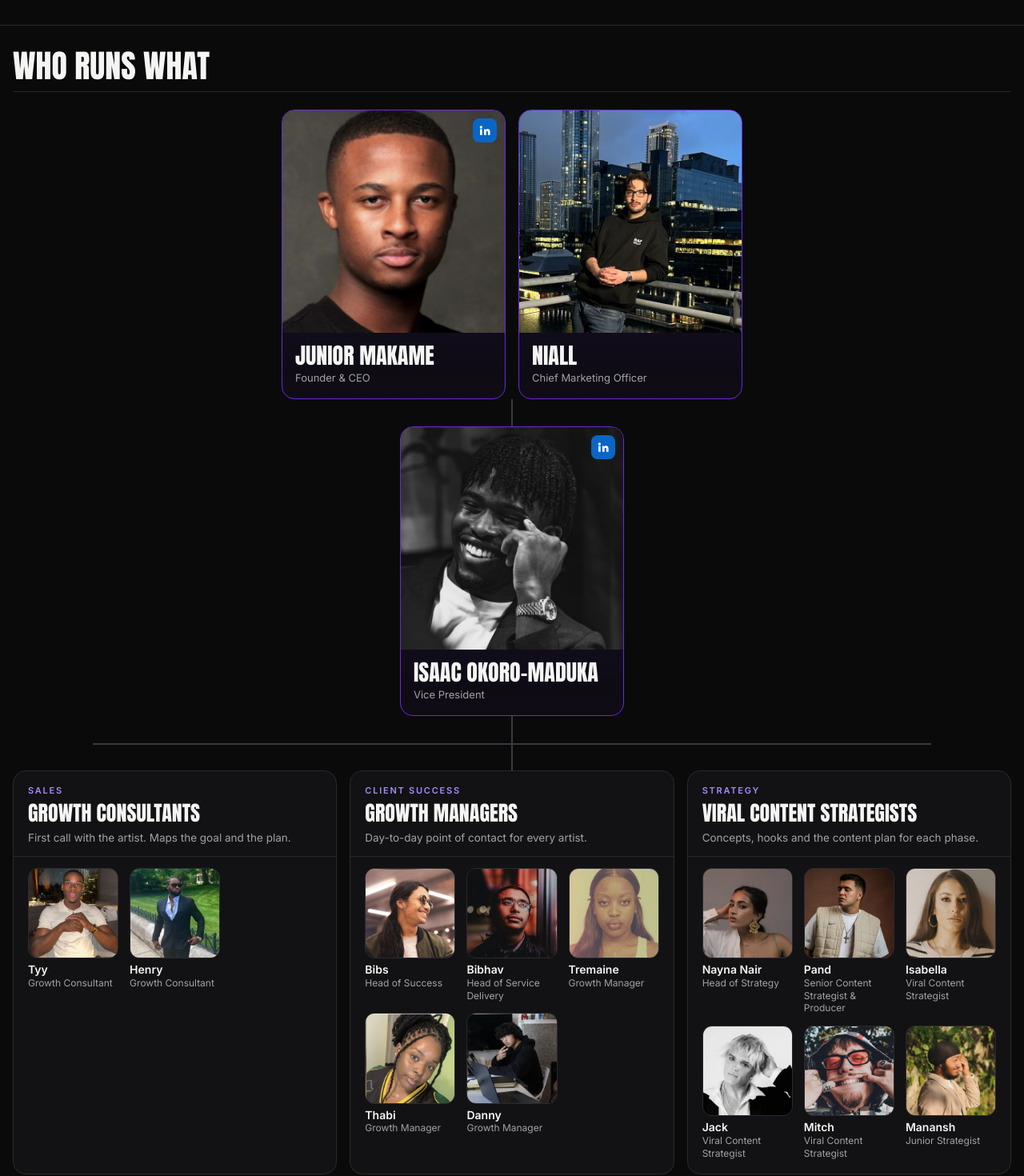
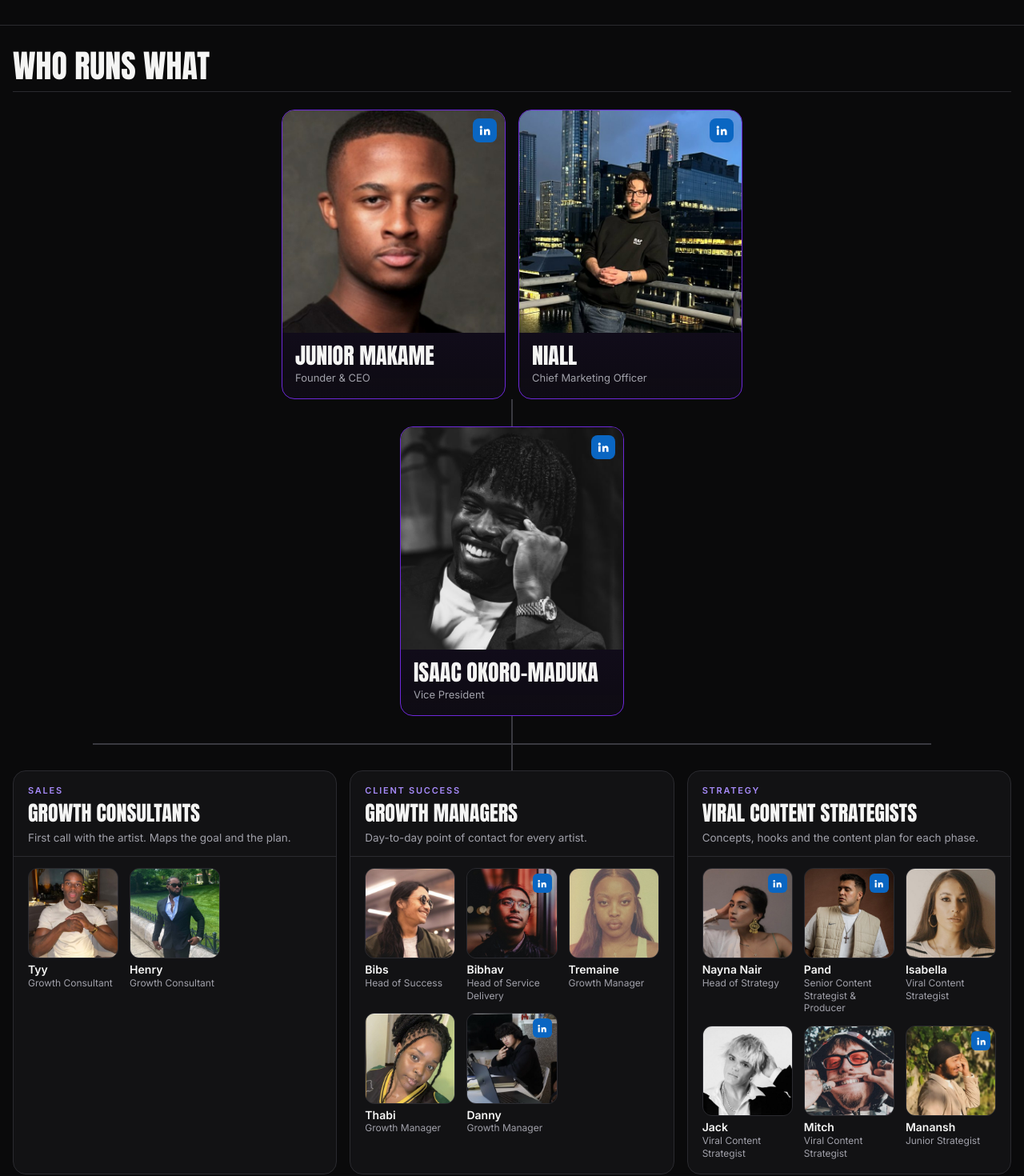
Before and after one commit to isaac-rapville/rapville-case-studies, a plain HTML site: page team.html in a window 1280 px wide. Shown: the part 362-1832 px from the top of the page at 80% size. Drawn offline with Linux system fonts and the light colour scheme.

Commit message:
Team: LinkedIn links for Niall, Pand, Nayna, Bibhav, Manansh and Danny
Co-Authored-By: Claude Opus 5.5 <noreply@anthropic.com>
Claude-Session: https://claude.ai/code/session_0136qTBmhKNJ9QXRy4zr9QTb

```diff
--- a/team.html
+++ b/team.html
@@ -193,7 +193,7 @@ a.crow:hover{border-color:var(--acc)}
     <div class="org">
       <div class="tier">
         <a class="person lead" href="https://www.linkedin.com/in/junior-makame-a217b4236/" target="_blank" rel="noopener" aria-label="Junior Makame on LinkedIn"><div class="ph"><img src="images/team/junior.jpg" alt="Junior Makame"></div><div class="meta"><div class="nm">Junior Makame</div><div class="rl">Founder &amp; CEO</div></div><span class="li" aria-hidden="true"><svg viewBox="0 0 24 24"><path d="M4.98 3.5a2.5 2.5 0 1 1 0 5 2.5 2.5 0 0 1 0-5ZM3 9.75h4v11H3v-11Zm6.5 0h3.8v1.5h.06c.53-1 1.83-2.05 3.77-2.05 4.03 0 4.77 2.65 4.77 6.1v5.45h-4v-4.83c0-1.15-.02-2.63-1.6-2.63-1.6 0-1.85 1.25-1.85 2.55v4.91h-4v-11Z"/></svg></span></a>
-        <div class="person lead"><div class="ph"><img src="images/team/niall.jpg" alt="Niall"></div><div class="meta"><div class="nm">Niall</div><div class="rl">Chief Marketing Officer</div></div></div>
+        <a class="person lead" href="https://www.linkedin.com/in/niall-morris-1078622b8/" target="_blank" rel="noopener" aria-label="Niall Morris on LinkedIn"><div class="ph"><img src="images/team/niall.jpg" alt="Niall"></div><div class="meta"><div class="nm">Niall</div><div class="rl">Chief Marketing Officer</div></div><span class="li" aria-hidden="true"><svg viewBox="0 0 24 24"><path d="M4.98 3.5a2.5 2.5 0 1 1 0 5 2.5 2.5 0 0 1 0-5ZM3 9.75h4v11H3v-11Zm6.5 0h3.8v1.5h.06c.53-1 1.83-2.05 3.77-2.05 4.03 0 4.77 2.65 4.77 6.1v5.45h-4v-4.83c0-1.15-.02-2.63-1.6-2.63-1.6 0-1.85 1.25-1.85 2.55v4.91h-4v-11Z"/></svg></span></a>
       </div>
       <div class="stem"></div>
       <div class="tier">
@@ -241,8 +241,8 @@ a.crow:hover{border-color:var(--acc)}
 /* ---------- Edit team here ---------- */
 const DEPTS = [
   {k:"Sales", name:"Growth Consultants", what:"First call with the artist. Maps the goal and the plan.", people:[["Tyy","Growth Consultant","images/team/tyy.jpg"],["Henry","Growth Consultant","images/team/henry.jpg"]]},
-  {k:"Client success", name:"Growth Managers", what:"Day-to-day point of contact for every artist.", people:[["Bibs","Head of Success","images/team/bibs.jpg"],["Bibhav","Head of Service Delivery","images/team/bibhav.jpg"],["Tremaine","Growth Manager","images/team/tremaine.jpg"],["Thabi","Growth Manager","images/team/thabi.jpg"],["Danny","Growth Manager","images/team/danny.jpg"]]},
-  {k:"Strategy", name:"Viral Content Strategists", what:"Concepts, hooks and the content plan for each phase.", people:[["Nayna Nair","Head of Strategy","images/team/nayna.jpg"],["Pand","Senior Content Strategist & Producer","images/team/pand.jpg"],["Isabella","Viral Content Strategist","images/team/isabella.jpg"],["Jack","Viral Content Strategist","images/team/jack.jpg"],["Mitch","Viral Content Strategist","images/team/mitch.jpg"],["Manansh","Junior Strategist","images/team/manansh.jpg"]]},
+  {k:"Client success", name:"Growth Managers", what:"Day-to-day point of contact for every artist.", people:[["Bibs","Head of Success","images/team/bibs.jpg"],["Bibhav","Head of Service Delivery","images/team/bibhav.jpg","https://www.linkedin.com/in/bibhav-pradhan/"],["Tremaine","Growth Manager","images/team/tremaine.jpg"],["Thabi","Growth Manager","images/team/thabi.jpg"],["Danny","Growth Manager","images/team/danny.jpg","https://www.linkedin.com/in/danny-biddlecombe-929811275/"]]},
+  {k:"Strategy", name:"Viral Content Strategists", what:"Concepts, hooks and the content plan for each phase.", people:[["Nayna Nair","Head of Strategy","images/team/nayna.jpg","https://www.linkedin.com/in/nayna-nair-59a4271b2/"],["Pand","Senior Content Strategist & Producer","images/team/pand.jpg","https://www.linkedin.com/in/pandelis-k-8a8b2a220/"],["Isabella","Viral Content Strategist","images/team/isabella.jpg"],["Jack","Viral Content Strategist","images/team/jack.jpg"],["Mitch","Viral Content Strategist","images/team/mitch.jpg"],["Manansh","Junior Strategist","images/team/manansh.jpg","https://www.linkedin.com/in/manansh-ahuja-135601332/"]]},
   {k:"Post-production", name:"Editing Team", what:"Turns every shoot into 100 posts per phase.", people:[["Daniel Carrero","Head of Editing, Quality & Development","images/team/daniel-carrero.jpg"],["Matias","Editor","images/team/matias.jpg"],["Shinobi","Editor","images/team/shinobi.jpg"],["Angele","Editor","images/team/angele.jpg"],["Tomas","Editor","images/team/tomas.jpg"],["Valeria","Editor","images/team/valeria.jpg"],["Santiago","Editor","images/team/santiago.jpg"]]},
   {k:"Production", name:"Production Team", what:"Producers and videographers on the ground in every major city.", people:[["Hakim","Head of Production","images/team/hakim.jpg"],["Ouma","Producer","images/team/ouma.jpg","https://www.linkedin.com/in/oumayma-jlassi-55518a161/"],["Casey Eldridge","Producer","images/team/casey-eldridge.jpg","https://www.linkedin.com/in/casey-eldridge-375665229/"]], link:"#production"},
   {k:"Distribution", name:"Social Media Management", what:"Posting and community across TikTok, Instagram, Facebook and YouTube.", people:[["Steve","Social Media Manager","images/team/steve.jpg"],["John","Social Media Manager","images/team/john.jpg"]]}
```
